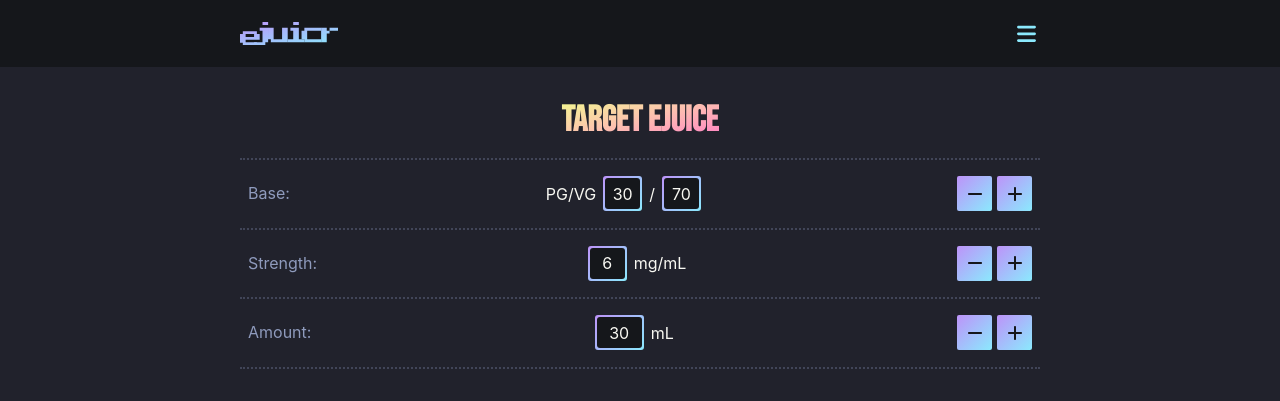
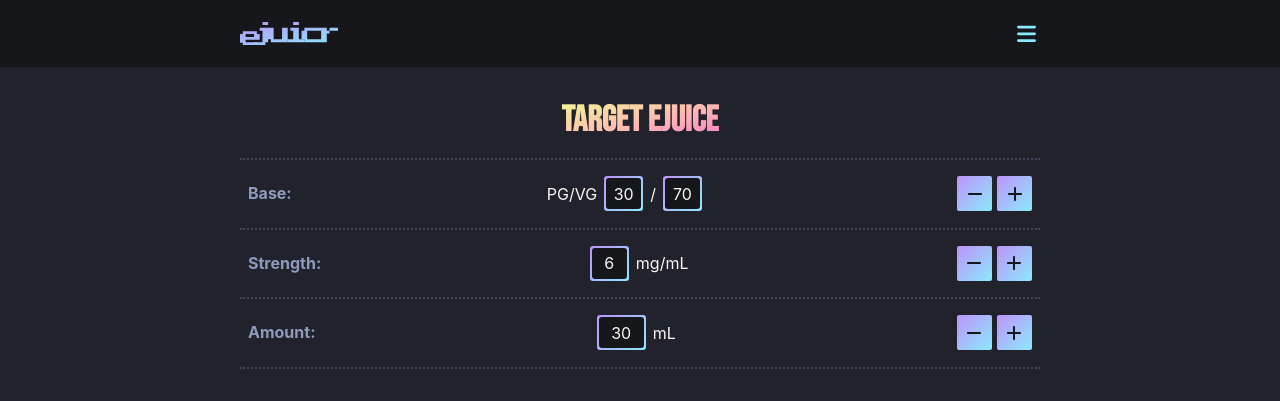
Before and after one commit to ejuicr/ejuicr-next, a Next.js app: page / in a window 1280 px wide. Shown: the top 401 px of the page. Built offline with nearby package versions, Linux system fonts and the light colour scheme; no server answers.

Commit message:
fix(ui): bold the target ejuice field labels
h5 labels (Base, Strength, Amount) use the browser-default bold weight
from the legacy styling, which Tailwind's preflight had reset.

```diff
--- a/src/app/globals.css
+++ b/src/app/globals.css
@@ -91,7 +91,7 @@
   }
 
   h5 {
-    @apply m-0 text-base leading-[35px] text-secondary;
+    @apply m-0 text-base font-bold leading-[35px] text-secondary;
   }
 
   p {
```
Also changed, not shown: 1 other file (tests, documents, lock files or other folders).
